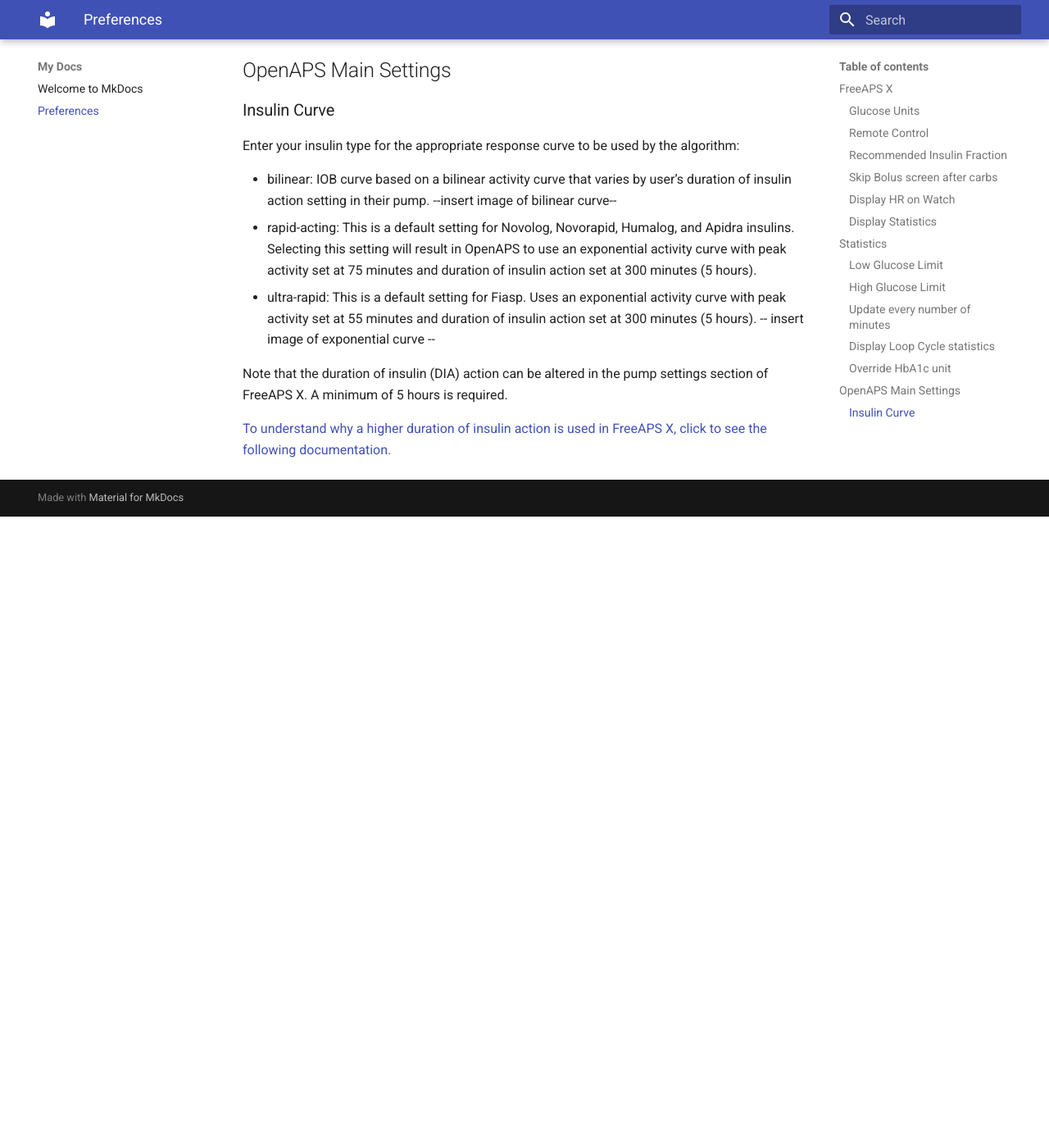
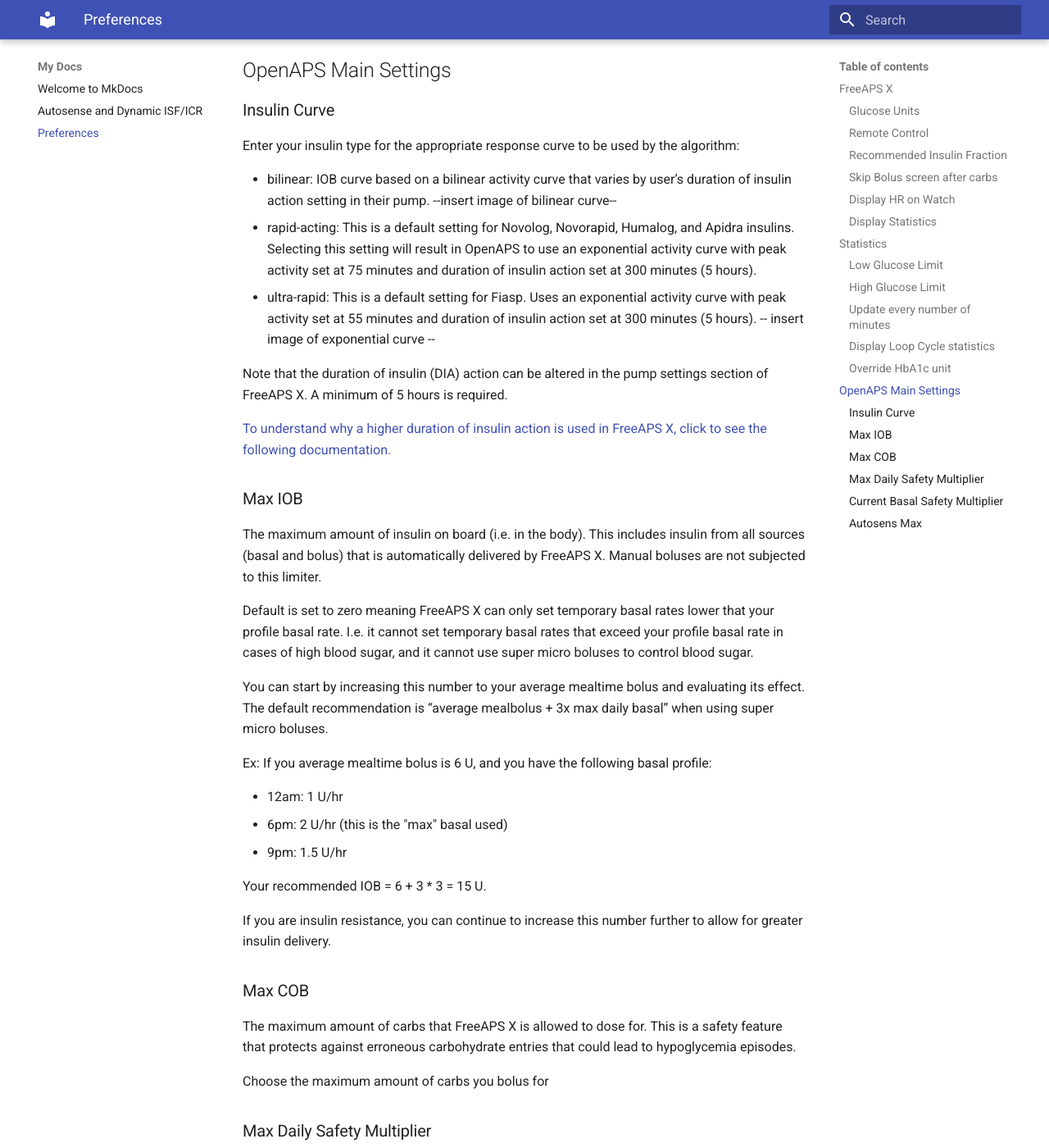
Before and after one commit to adamakeo/faxDocument, an MkDocs documentation site: the page built from docs/preferences.md, in a window 1280 px wide and 1400 px high, scrolled down 2654 px. Shown: the whole window at 82% size. Built offline with MkDocs 1.6.1 and Material for MkDocs 9.7.7, drawn with Linux system fonts in a browser that asks for light colours; before the commit the page ends 3284 px from its top, so only the background shows below that; some of the changed text lies outside the part shown.

Commit message:
Preferences and Autosense
Added description of autosense and additional information to preferences

```diff
--- a/docs/preferences.md
+++ b/docs/preferences.md
@@ -84,3 +84,50 @@
 Note that the duration of insulin (DIA) action can be altered in the pump settings section of FreeAPS X. A minimum of 5 hours is required.
 
 <a href="https://www.diabettech.com/insulin/why-we-are-regularly-wrong-in-the-duration-of-insulin-action-dia-times-we-use-and-why-it-matters/">To understand why a higher duration of insulin action is used in FreeAPS X, click to see the following documentation.</a>
+
+### Max IOB
+The maximum amount of insulin on board (i.e. in the body). This includes insulin from all sources (basal and bolus) that is automatically delivered by FreeAPS X. Manual boluses are not subjected to this limiter.
+
+Default is set to zero meaning FreeAPS X can only set temporary basal rates lower that your profile basal rate. I.e. it cannot set temporary basal rates that exceed your profile basal rate in cases of high blood sugar, and it cannot use super micro boluses to control blood sugar.
+
+You can start by increasing this number to your average mealtime bolus and evaluating its effect. The default recommendation is “average mealbolus + 3x max daily basal” when using super micro boluses.
+
+Ex: If you average mealtime bolus is 6 U, and you have the following basal profile:
+
+- 12am: 1 U/hr
+- 6pm: 2 U/hr (this is the "max" basal used)
+- 9pm: 1.5 U/hr
+
+Your recommended IOB = 6 + 3 * 3 = 15 U.
+
+If you are insulin resistance, you can continue to increase this number further to allow for greater insulin delivery.
+
+### Max COB
+The maximum amount of carbs that FreeAPS X is allowed to dose for. This is a safety feature that protects against erroneous carbohydrate entries that could lead to hypoglycemia episodes.
+
+Choose the maximum amount of carbs you bolus for
+
+### Max Daily Safety Multiplier
+Limits the maximum temporary basal rate FreeAPS X is able to use at **any time. The default setting of 3, which is unlikely to need adjustment, allows for a maximum basal rate of 3x the max daily basal.
+
+Ex: If you have the following basal profile:
+
+- 12am: 1 U/hr
+- 6pm: 2 U/hr (this is the "max" basal used)
+- 9pm: 1.5 U/hr
+
+The maximum temporary basal rate that can be set is 2 U/hr * 3 = 6 U/hr
+
+### Current Basal Safety Multiplier
+Limits the maximum temporary basal rate FreeAPS X is able to use at the **current time. The default setting of 4, which is unlikely to need adjustment, allows for a maxium basal rate of 4x the current basal rate.
+
+Ex: If it is currently 9am and you have the following basal profile:
+
+- 12am: 1 U/hr
+- 6pm: 2 U/hr (this is the "max" basal used)
+- 9pm: 1.5 U/hr
+
+The maximum temporary basal rate that can be set by FreeAPS X at 9am is 1 U/hr * 4 = 4 U/hr
+
+### Autosens Max
+Please read <a href="/autosens-dynamic">Autosense and Dynamic ISF/ICR</a> before adjusting this setting.
```
Also changed, not shown: docs/autosens-dynamic.md (added, +13 -0 lines).
